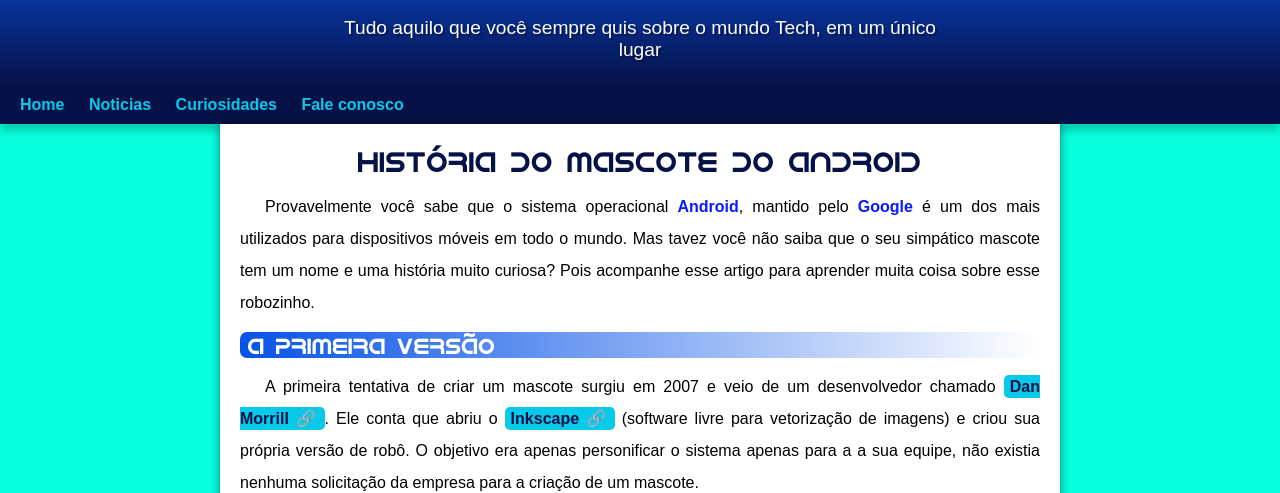
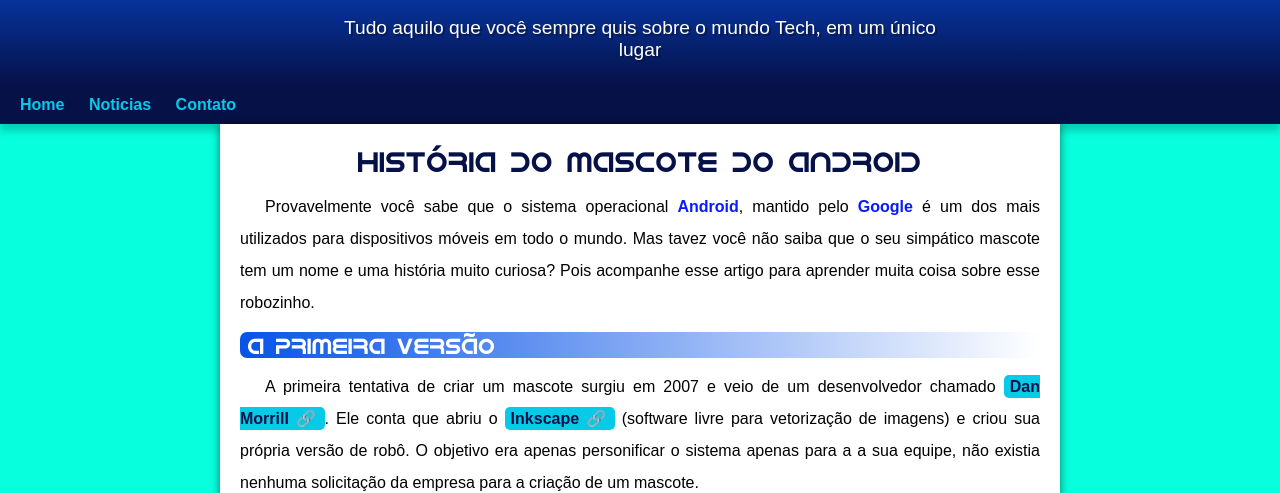
Before and after one commit to joaofarinelli/android-project, a plain HTML site: page index.html in a window 1280 px wide. Shown: the part 80-573 px from the top of the page. Drawn offline with Linux system fonts and the light colour scheme.

Commit message:
Update index.html

```diff
--- a/index.html
+++ b/index.html
@@ -19,8 +19,7 @@
     <nav>
         <a href="#">Home</a>
         <a href="#">Noticias</a>
-        <a href="#">Curiosidades</a>
-        <a href="pages/contact.html">Fale conosco</a>
+        <a href="pages/contact.html">Contato</a>
     </nav>
     <main>
         <article>
```
